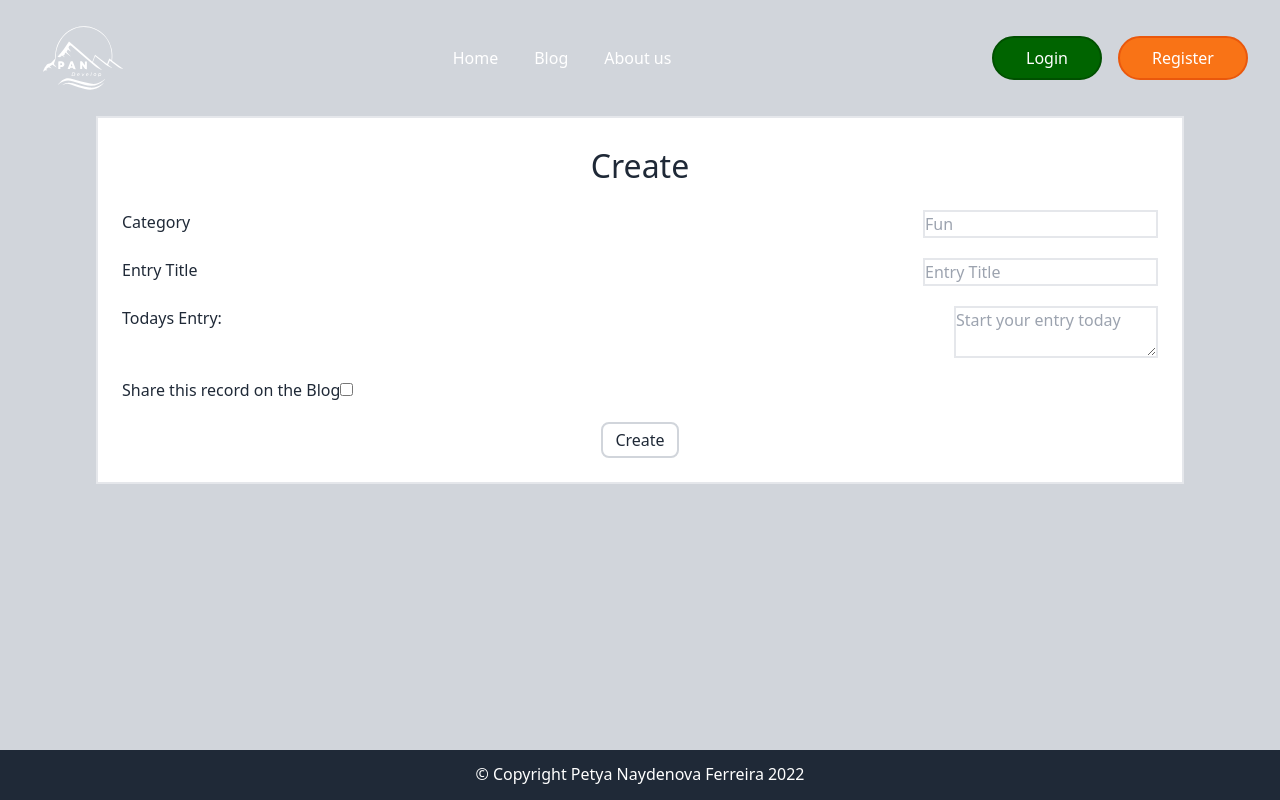
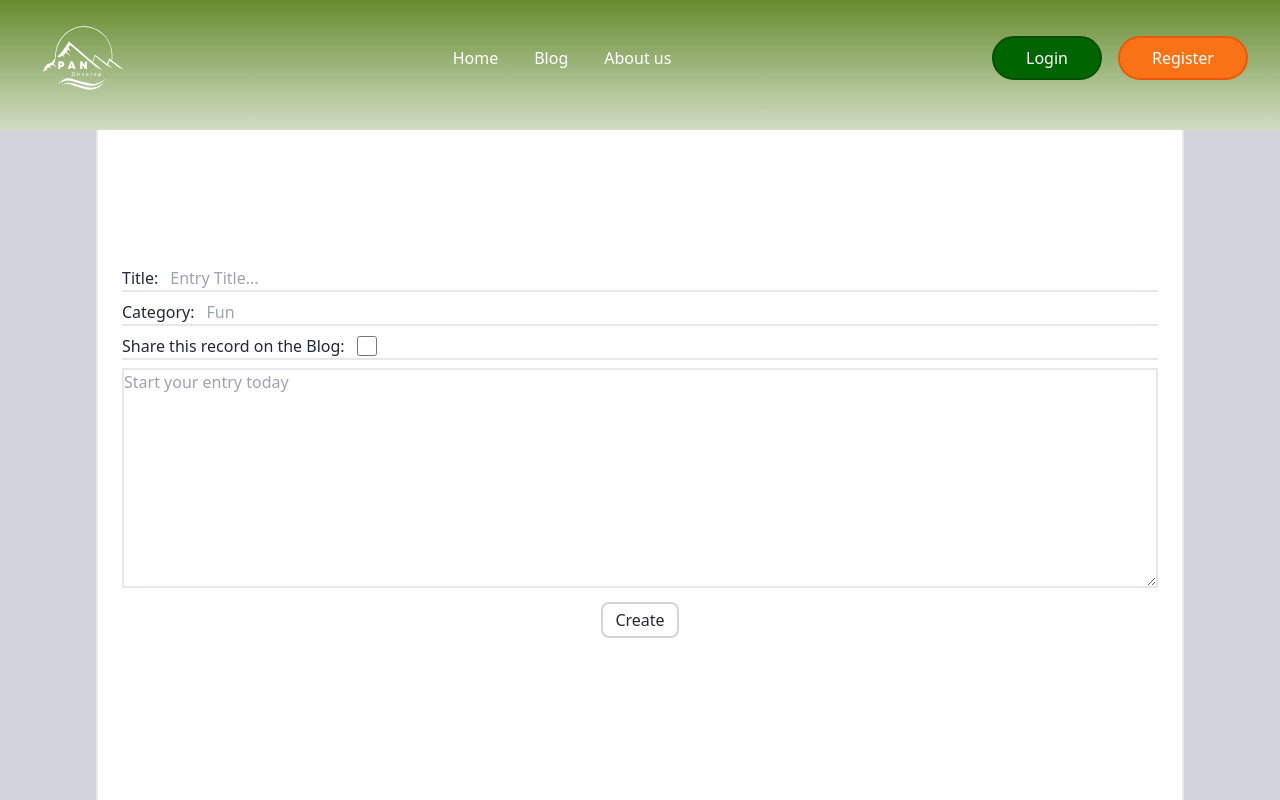
Before and after one commit to PetyaFerreiraDeveloper/daily-journal, a React (Create React App) app in the folder client/: page /create in a window 1280 px wide. Shown: the top 800 px of the page. Built offline with nearby package versions, Linux system fonts and the light colour scheme; no server answers.

Commit message:
style create

```diff
--- a/client/src/App.js
+++ b/client/src/App.js
@@ -13,6 +13,7 @@ import Register from "./components/Register";
 import About from "./components/About";
 import MyJournal from "./components/myJournal/MyJournal";
 import CreateEntry from "./components/create/CreateEntry";
+import Create from "./components/create/Create";
 import Details from "./components/Details";
 import Delete from "./components/Delete";
 import EditEntry from "./components/edit/EditEntry";
@@ -60,6 +61,8 @@ function App() {
 
 
             <Route path="/create" element={<Layout><CreateEntry /></Layout>}/>
+            {/* <Route path="/create" element={<Layout><Create /></Layout>}/> */}
+
             <Route path="/delete/:journalEntryId" element={<Layout><Delete /></Layout>}/>
             <Route path="/404" element={<NotFound />} />
             <Route path="*" element={<NotFound />} />
--- /dev/null
+++ b/client/src/components/create/Create.js
@@ -0,0 +1,25 @@
+import React from 'react'
+import CreateEntry from './CreateEntry';
+import Hero from '../Hero';
+
+import hero from '../../assets/hero.jpg';
+
+const Create = () => {
+  return (
+    <div>
+        <Hero
+        articleTitle={"Journal Every Day"}
+        description={
+          "This is your private sacred place. Here you can share your thoughts, plans and dreams."
+        }
+        label={"Start your journal"}
+        navigateTo={'/register'}
+        imageUrl={hero}
+        className={"bg-heroGreen text-white"}
+        imageAlt={"laptop, computer and notebook with a pen on top of a desk"} />
+        <CreateEntry />
+    </div>
+  )
+}
+
+export default Create
--- a/client/src/components/create/CreateEntry.js
+++ b/client/src/components/create/CreateEntry.js
@@ -6,7 +6,7 @@ import { JournalContext } from "../../contexts/JournalContext";
 import * as journalService from "../../services/journalService";
 
 const CreateEntry = () => {
-  const { addEntry} = useContext(JournalContext);
+  const { addEntry } = useContext(JournalContext);
   // const [errors, setErrors] = useState({});
 
   const [newEntry, setNewEntry] = useState({
@@ -14,7 +14,7 @@ const CreateEntry = () => {
     category: "",
     journalEntry: "",
     blog: false,
-    authorName: ''
+    authorName: "",
   });
 
   const navigate = useNavigate();
@@ -42,79 +42,79 @@ const CreateEntry = () => {
 
   // const isFormNotValid = !Object.values(newEntry).some((x) => x === "");
   return (
+    <div className="">
+      <section
+        className={`-mt-[80px] md:-mt-[116px] h-20 md:h-[130px] -mx-[32px] lg:-mx-[96px] 2xl:-mx-[128px] px-8 md:px-16 2xl:px-32 justify-center items-center xs:pb-10 pb-20 relative bg-heroGreen`}
+      >
+      </section>
+      <div className="md:-mt-32">
       <form
         onSubmit={createHandler}
         id="register"
-      className="flex flex-col justify-center border-2 m-auto gap-y-6 p-6 bg-white"
+        className="flex flex-col md:h-[900px] justify-center border-2 m-auto gap-y-6 py-20 px-6 bg-white"
       >
-      <div className="flex flex-col gap-y-5 ">
-        <h2 className="text-center">Create</h2>
+        <div className="flex flex-col gap-y-2 ">
+          <div className="flex gap-x-3 border-b-2">
+            <label htmlFor="title">Title:</label>
+            <input
+              type="text"
+              id="title"
+              name="title"
+              placeholder="Entry Title..."
+              className=""
+              onChange={onChange}
+              value={newEntry.title}
+            />
+          </div>
 
-        <div className="flex gap-x-3 justify-between">
-          <label htmlFor="category">Category</label>
+          <div className="flex gap-x-3 border-b-2">
+            <label htmlFor="category">Category:</label>
             <input
               type="text"
               id="category"
               name="category"
               placeholder="Fun"
-            className="border-2"
+              className=""
               onChange={onChange}
               value={newEntry.category}
             />
           </div>
-
-        <div className="flex gap-x-3 justify-between">
-          <label htmlFor="title">Entry Title</label>
+          <div className="flex gap-x-3 border-b-2">
+            <label htmlFor="blog">Share this record on the Blog:</label>
+            <input
+              type="checkbox"
+              name="blog"
+              id="blog"
+              className="w-5"
+              checked={newEntry.blog}
+              onChange={onChange}
+            />
+          </div>
+          {newEntry.blog ? (
+            <div className="flex gap-x-3 border-b-2">
+              <label htmlFor="authorName">Author Name: </label>
               <input
                 type="text"
-            id="title"
-            name="title"
-            placeholder="Entry Title"
-            className="border-2"
+                id="authorName"
+                name="authorName"
+                placeholder="Name..."
+                className="max-w-[100px]"
                 onChange={onChange}
-            value={newEntry.title}
+                value={newEntry.authorName}
               />
             </div>
-
-        <div className="flex gap-x-3 justify-between">
-          <label htmlFor="journalEntry">Todays Entry:</label>
-
+          ) : null}
+          <div className="w-full">
             <textarea
               name="journalEntry"
               id="journalEntry"
               placeholder="Start your entry today"
-            className="border-2"
+              rows="9"
+              className="border-2 w-full"
               onChange={onChange}
               value={newEntry.journalEntry}
             ></textarea>
           </div>
-
-        <div>
-          <label htmlFor="blog">Share this record on the Blog</label>
-          <input
-            type="checkbox"
-            name="blog"
-            id="blog"
-            checked={newEntry.blog}
-            onChange={onChange}
-          />
-        </div>
-        {newEntry.blog
-          ? <div className="flex gap-x-3 justify-between">
-              <label htmlFor="authorName">What author name do you want to post your blog with?</label>
-              <input
-                type="text"
-                id="authorName"
-                name="authorName"
-                placeholder="your name"
-                className="border-2"
-                onChange={onChange}
-                value={newEntry.authorName}
-              />
-            </div>
-            : null
-        }
-
 
           <input
             className={`border-2 border-gray-300 rounded-lg px-3 py-1 place-self-center cursor-pointer`}
@@ -124,6 +124,9 @@ const CreateEntry = () => {
           />
         </div>
       </form>
+      </div>
+
+    </div>
   );
 };
 
--- a/client/tailwind.config.js
+++ b/client/tailwind.config.js
@@ -13,7 +13,7 @@ module.exports = {
     },
     extend: {
       backgroundImage: {
-        heroMain: 'linear-gradient(180deg, #040094 0%, #201AF7 38.54%, #80DBE1 85.42%, #FFFFFF 100%)',
+        heroMain: 'linear-gradient(180deg, rgba(4,0,148,1) 0%, rgba(128,219,225,1) 100%)',
         heroGreen: 'linear-gradient(180deg, rgba(102,140,48,1) 0%, rgba(210,221,196,1) 100%)',
       },
       colors: {
```
Lines whose indentation alone changed are shown as unchanged.
